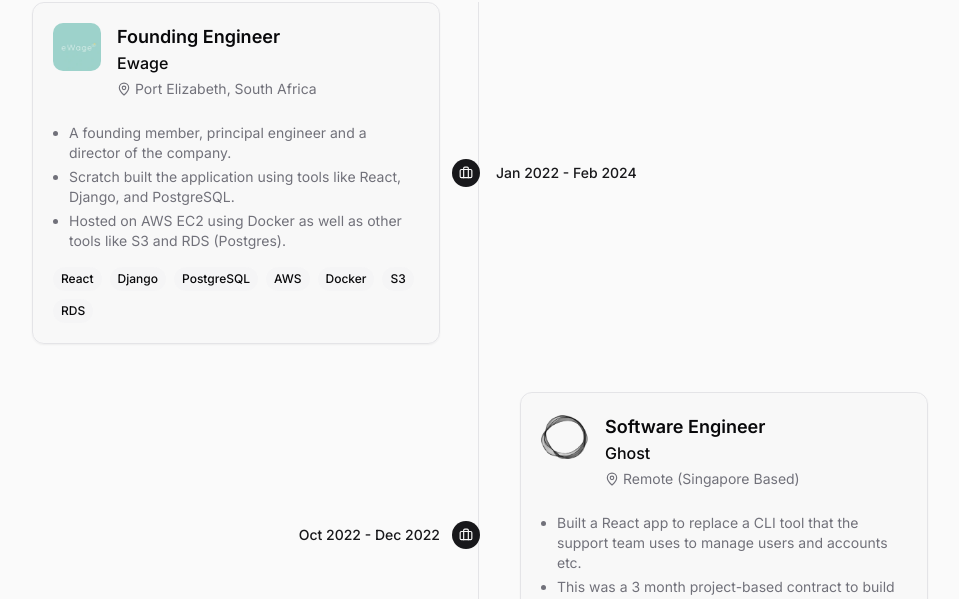
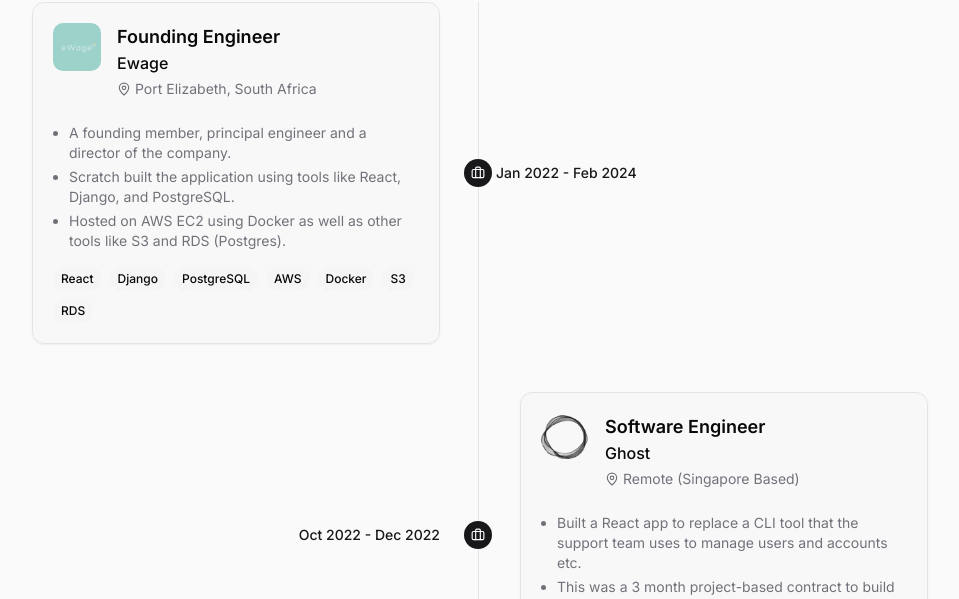
Before and after one commit to DylanSharp/portfolio, a React (Vite) app: page / in a window 1280 px wide. Shown: the part 3290-3889 px from the top of the page, without its empty margins (160-1119 px from the left). Built offline with nearby package versions, Linux system fonts and the light colour scheme.

Commit message:
Fix alignment of timeline icons.

```diff
--- a/src/components/ExperienceSection.tsx
+++ b/src/components/ExperienceSection.tsx
@@ -90,7 +90,7 @@ const ExperienceSection = () => {
                                 >
                                     {/* Timeline Node */}
                                     <div
-                                        className="absolute left-0 md:left-1/2 -ml-3.5 md:-ml-3.5 md:transform md:-translate-x-1/2 flex items-center justify-center">
+                                        className="absolute left-0 md:left-1/2 -ml-3.5 md:-ml-0.5 md:transform md:-translate-x-1/2 flex items-center justify-center">
                                         <div
                                             className="w-7 h-7 rounded-full bg-primary z-10 flex items-center justify-center text-primary-foreground">
                                             <Icon className="w-3.5 h-3.5"/>
```
